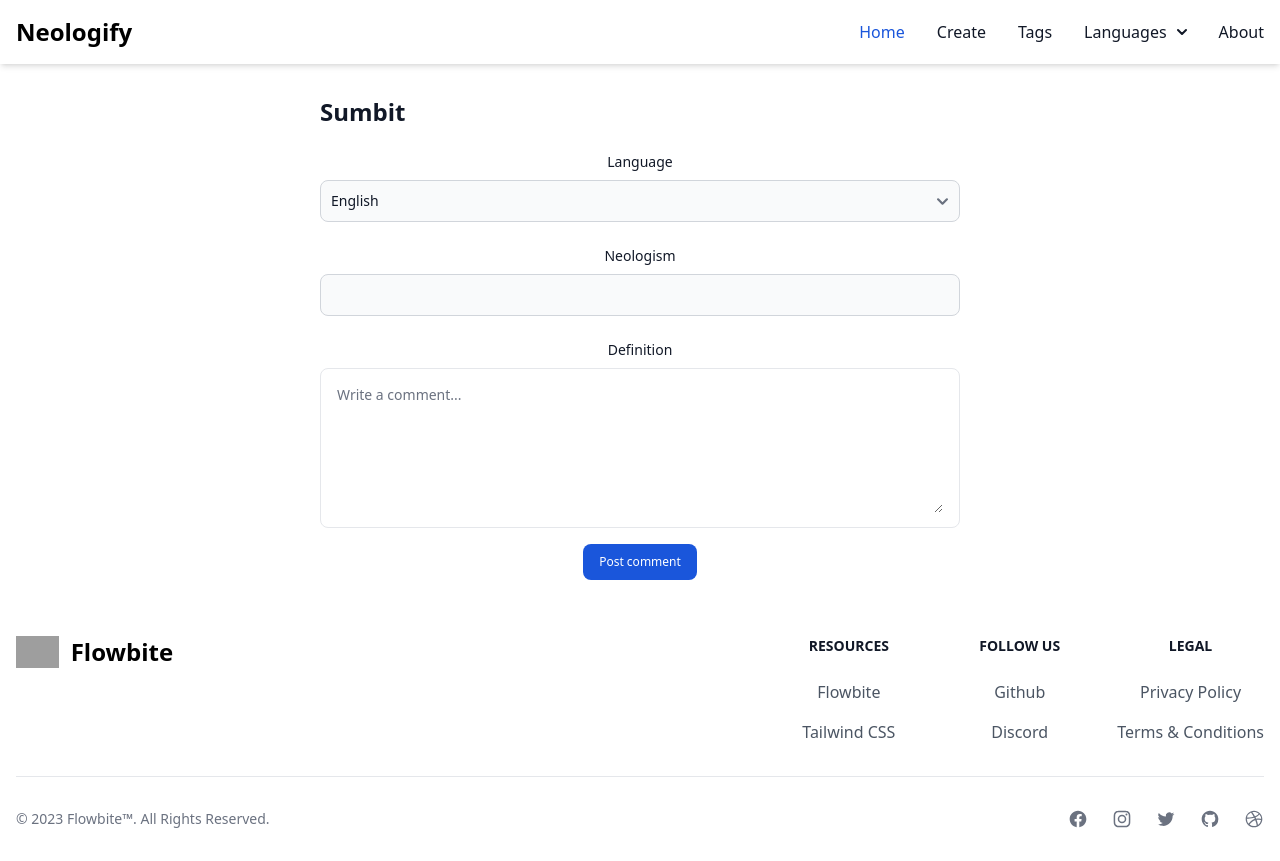
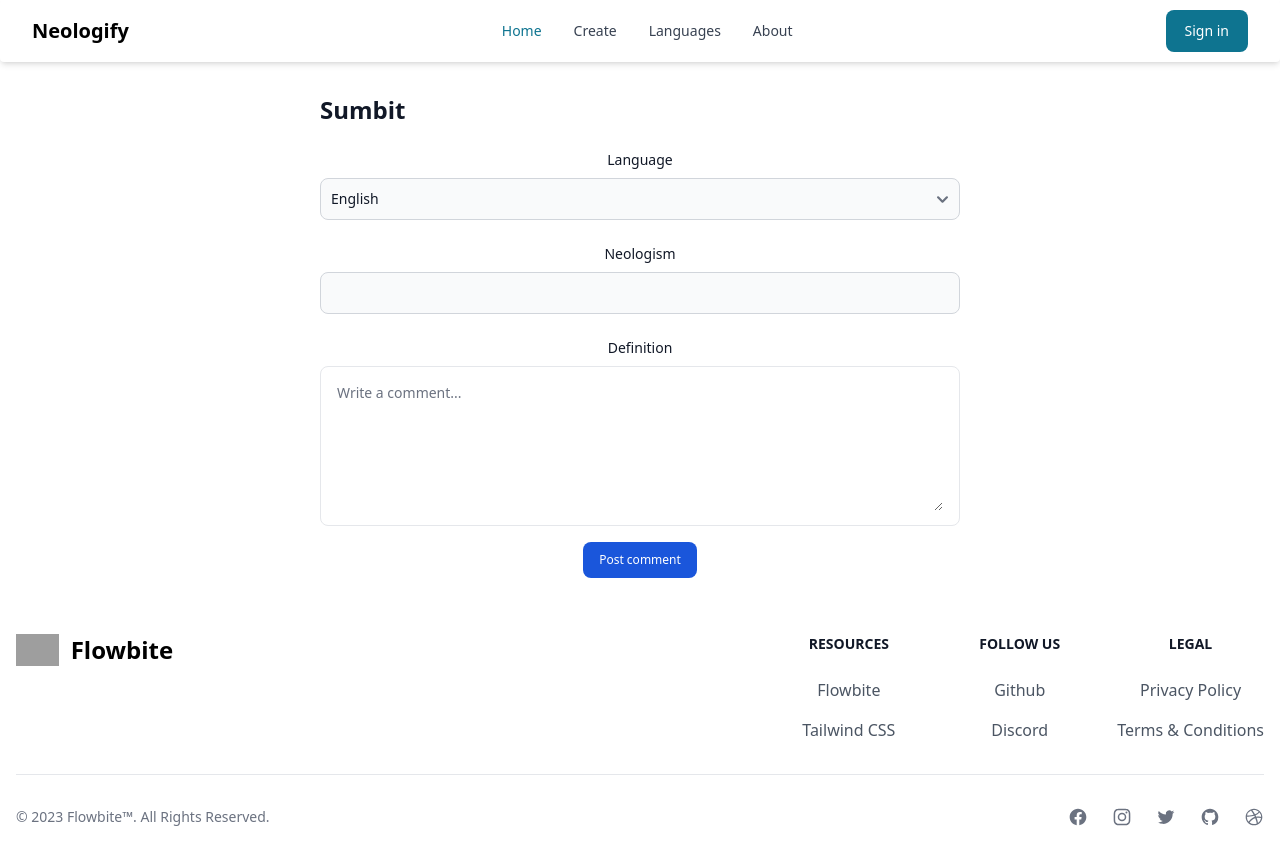
Before and after one commit to ellepigi/Neologify_frontend, a React (Create React App) app: page /create in a window 1280 px wide. Built offline with nearby package versions, Linux system fonts and the light colour scheme; no server answers; grey boxes are pictures that could not be loaded.

Commit message:
google authentication

```diff
--- a/src/App.js
+++ b/src/App.js
@@ -1,6 +1,6 @@
 
 import './App.css';
-import Navbar from './Navbar/Navbar';
+import Nav from './Navbar/Navbar';
 import Section from './Section/Section';
 import Create from './Create/Create';
 import Footer from './Footer/Footer';
@@ -12,7 +12,7 @@ function App() {
   return (
     <div className="App">
       <Router>
-        <Navbar />
+        <Nav />
         <Routes>
           <Route path="/" element={<Section />} />
           <Route path="/create" element={<Create />} />
--- a/src/Navbar/Navbar.js
+++ b/src/Navbar/Navbar.js
@@ -1,12 +1,37 @@
 import React from 'react'
 import { Link } from 'react-router-dom';
+import { Button, Navbar, Dropdown, Avatar } from 'flowbite-react';
+import { GoogleAuthProvider, signInWithPopup, signOut } from 'firebase/auth';
+import { auth } from "../firebaseConfig"
+import { useEffect, useState } from 'react';
+
+export default function Nav() {
+
+  const [user, setUser] = useState(null);
+
+  useEffect(() => {
+    const unsubscribe = auth.onAuthStateChanged((user) => {
+      setUser(user);
+    });
+      // Clean up the listener when the component unmounts
+      return () => unsubscribe();
+  }, []);
+
+  const handleSignIn = async (e) => {
+     const provider = await new GoogleAuthProvider();
+     return signInWithPopup(auth, provider)
+
+  }
 
 
-export default function Navbar() {
+  const handleSignOut = async () => {
+    await signOut(auth);
+  };
+
   return (
 
-
-<nav class="bg-white border-gray-200 dark:bg-gray-900 shadow-md ">
+<>
+ {/* <nav class="bg-white border-gray-200 dark:bg-gray-900 shadow-md ">
   <div class="max-w-screen-xl flex flex-wrap items-center justify-between mx-auto p-4 ">
     <Link to="/" class="flex items-center">
         <span class="self-center text-2xl font-semibold whitespace-nowrap dark:text-white hover:text-blue-700">Neologify</span>
@@ -27,6 +52,7 @@ export default function Navbar() {
         <li>
           <Link to="#" class="block py-2 pl-3 pr-4 text-gray-900 rounded hover:bg-gray-100 md:hover:bg-transparent md:border-0 md:hover:text-blue-700 md:p-0 dark:text-white md:dark:hover:text-blue-500 dark:hover:bg-gray-700 dark:hover:text-white md:dark:hover:bg-transparent">Tags</Link>
         </li>
+
         <li>
         <button id="dropdownNavbarLink" data-dropdown-toggle="dropdownNavbar" class="flex items-center justify-between w-full py-2 pl-3 pr-4 text-gray-900 rounded hover:bg-gray-100 md:hover:bg-transparent md:border-0 md:hover:text-blue-700 md:p-0 md:w-auto dark:text-white md:dark:hover:text-blue-500 dark:focus:text-white dark:border-gray-700 dark:hover:bg-gray-700 md:dark:hover:bg-transparent">Languages <svg class="w-2.5 h-2.5 ml-2.5" aria-hidden="true" xmlns="http://www.w3.org/2000/svg" fill="none" viewBox="0 0 10 6">
     <path stroke="currentColor" stroke-linecap="round" stroke-linejoin="round" stroke-width="2" d="m1 1 4 4 4-4"/>
@@ -55,9 +81,86 @@ export default function Navbar() {
       </ul>
     </div>
   </div>
-</nav>
+</nav>  */}
+<Navbar className='sm:px-8 md:px-8 lg:px-8 shadow-md'
+      fluid
+      rounded
+    >
+      <Navbar.Brand href="/">
+        <span className="self-center whitespace-nowrap text-xl font-semibold dark:text-white">
+          Neologify
+        </span>
 
+      </Navbar.Brand>
 
+      <div className="flex md:order-2">
+      {user ? (
+               <Dropdown
+               arrowIcon={false}
+               inline
+               label={<Avatar alt="User settings" img={user.photoURL} rounded/>}
+             >
+               <Dropdown.Header>
+                 <span className="block text-sm">
+                   {user.displayName}
+                 </span>
+                 <span className="block truncate text-sm font-medium">
+                   {user.email}
+                 </span>
+
+               </Dropdown.Header>
+               <div className='flex flex-col'>
+               <span className='border-b border-gray-100 pb-2'>
+                  Profile
+                 </span>
+               <span>
+                  <button onClick={handleSignOut} className='py-2'>Sign out</button>
+                 </span>
+                 </div>
+               {/* <Item>
+                 Dashboard
+               </Item>
+               <Item>
+                 Settings
+               </Item>
+               <Item>
+                 Earnings
+               </Item>
+               <Dropdown.Divider />
+               <Item>
+                 Sign out
+               </Item> */}
+             </Dropdown>
+          ) : (
+            <Button onClick={handleSignIn}>Sign in</Button>
+          )}
+        <Navbar.Toggle />
+      </div>
+
+      <Navbar.Collapse >
+
+        <Navbar.Link
+          active
+          href="/"
+        >
+          <p>
+            Home
+          </p>
+        </Navbar.Link>
+        <Navbar.Link href="/create">
+          Create
+        </Navbar.Link>
+        <Navbar.Link href="#">
+          Languages
+        </Navbar.Link>
+        <Navbar.Link href="#">
+          About
+        </Navbar.Link>
+
+      </Navbar.Collapse>
+    </Navbar>
+
+    </>
 
   )
 }
--- a/src/Section/Section.js
+++ b/src/Section/Section.js
@@ -21,7 +21,7 @@ export default function Section  () {
 
   return (
     <div className='page m-10 mb-12 h-full'>
-      <h1 className='text-left text-4xl ml-2'>Trending</h1>
+      <h1 className='text-left text-4xl ml-2'>Latest</h1>
 
     <div className='cards flex mt-8 space-y-4 gap-2 flex-wrap w-full justify-center'>
       {trending.map(item => (
--- a/src/firebaseConfig.js
+++ b/src/firebaseConfig.js
@@ -1,13 +1,8 @@
-// Import the functions you need from the SDKs you need
 import { initializeApp } from "firebase/app";
 import { getAnalytics } from "firebase/analytics";
 import { getFirestore } from "firebase/firestore";
+import { getAuth } from "firebase/auth"
 
-// TODO: Add SDKs for Firebase products that you want to use
-// https://firebase.google.com/docs/web/setup#available-libraries
-
-// Your web app's Firebase configuration
-// For Firebase JS SDK v7.20.0 and later, measurementId is optional
 const firebaseConfig = {
   apiKey: "AIzaSyB2ckOSWjfmw-xVL7AcMQLGJ30NOPjn-Ho",
   authDomain: "neologify.firebaseapp.com",
@@ -20,5 +15,6 @@ const firebaseConfig = {
 
 // Initialize Firebase
 const app = initializeApp(firebaseConfig);
+export const auth = getAuth(app);
 const analytics = getAnalytics(app);
 export const db = getFirestore(app);
```
Also changed, not shown: src/Login/Login.js (added).
